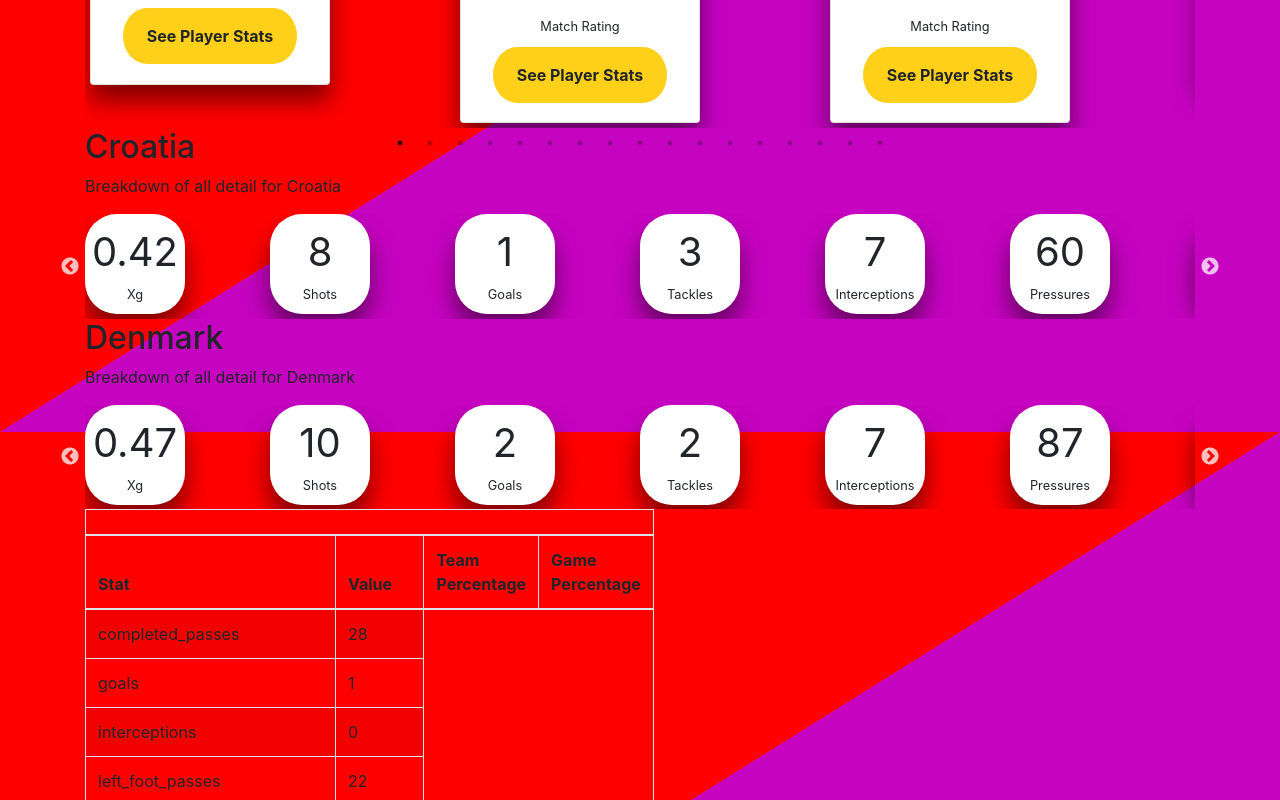
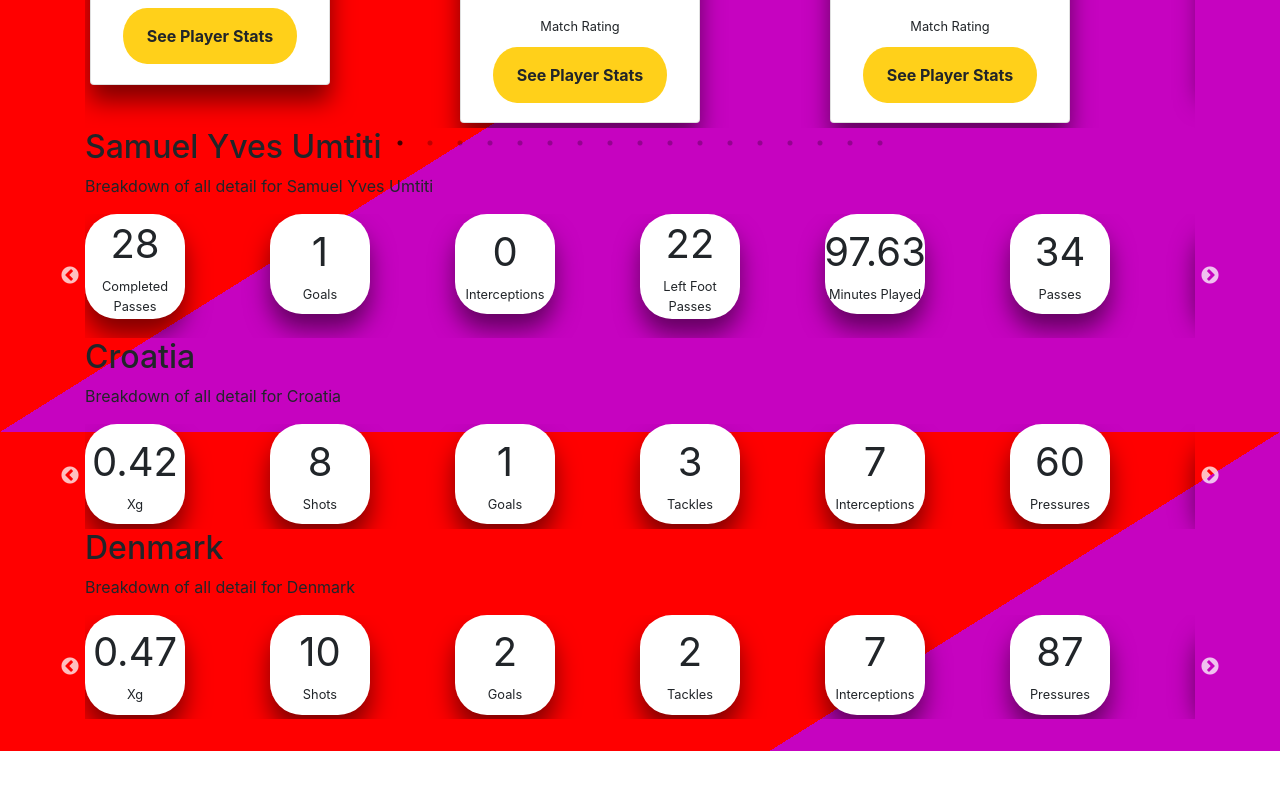
Before and after one commit to BenPreston/statsBomb_task, a React (Create React App) app: page /games/7175937 in a window 1280 px wide. Shown: the part 400-1200 px from the top of the page. Built offline with nearby package versions, Linux system fonts and the light colour scheme.

Commit message:
Added player stats slider

```diff
--- a/src/components/MatchReport.js
+++ b/src/components/MatchReport.js
@@ -205,34 +205,12 @@
           </Slider>
           {/* Player slider ends */}
 
-          <StatSlider teamName={homeTeam} teamData={homeTeamData} />
-          <StatSlider teamName={awayTeam} teamData={awayTeamData} />
-
-          <Table striped bordered hover className="dataTable">
-            <thead>
-              <tr>
-                <th colSpan="4"></th>
-              </tr>
-            </thead>
-            <thead>
-              <tr>
-                <th>Stat</th>
-                <th>Value</th>
-                <th>Team Percentage</th>
-                <th>Game Percentage</th>
-              </tr>
-            </thead>
-            <tbody>
-              {Object.keys(playerData).map(function (keyName, keyIndex) {
-                return (
-                  <tr>
-                    <td>{keyName}</td>
-                    <td>{playerData[keyName]}</td>
-                  </tr>
-                );
-              })}
-            </tbody>
-          </Table>
+          <StatSlider
+            teamOrPlayerName={playerData.player_name}
+            dataToMap={playerData}
+          />
+          <StatSlider teamOrPlayerName={homeTeam} dataToMap={homeTeamData} />
+          <StatSlider teamOrPlayerName={awayTeam} dataToMap={awayTeamData} />
         </Container>
       </div>
     </Body>
--- a/src/components/StatSlider.js
+++ b/src/components/StatSlider.js
@@ -8,7 +8,7 @@
 import "slick-carousel/slick/slick.css";
 import "slick-carousel/slick/slick-theme.css";
 
-export default function StatSlider({ teamName, teamData }) {
+export default function StatSlider({ teamOrPlayerName, dataToMap }) {
   const statsCardConfig = {
     infinite: true,
     speed: 500,
@@ -20,11 +20,18 @@
 
   return (
     <div className="StatSlider">
-      <h2>{teamName}</h2>
-      <p>Breakdown of all detail for {teamName}</p>
+      <h2>{teamOrPlayerName}</h2>
+      <p>Breakdown of all detail for {teamOrPlayerName}</p>
       <Slider {...statsCardSettings}>
-        {Object.keys(teamData).map(function (keyName, keyIndex) {
-          return <StatCard statVal={teamData[keyName]} statName={keyName} />;
+        {Object.keys(dataToMap).map(function (keyName, keyIndex) {
+          if (
+            keyName !== "match_id" &&
+            keyName !== "team_id" &&
+            keyName !== "player_id" &&
+            keyName !== "player_name"
+          ) {
+            return <StatCard statVal={dataToMap[keyName]} statName={keyName} />;
+          }
         })}
       </Slider>
     </div>
```
